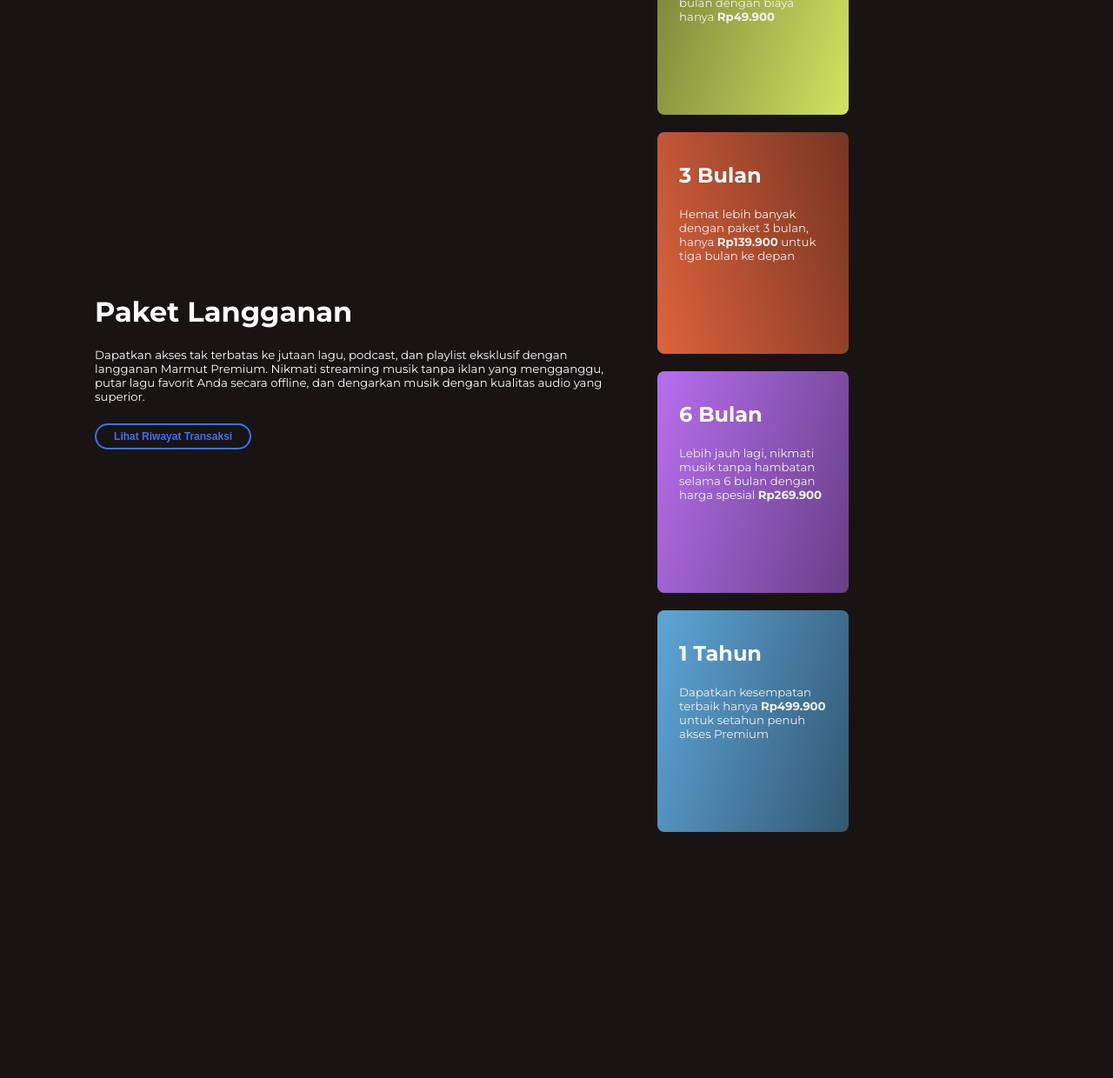
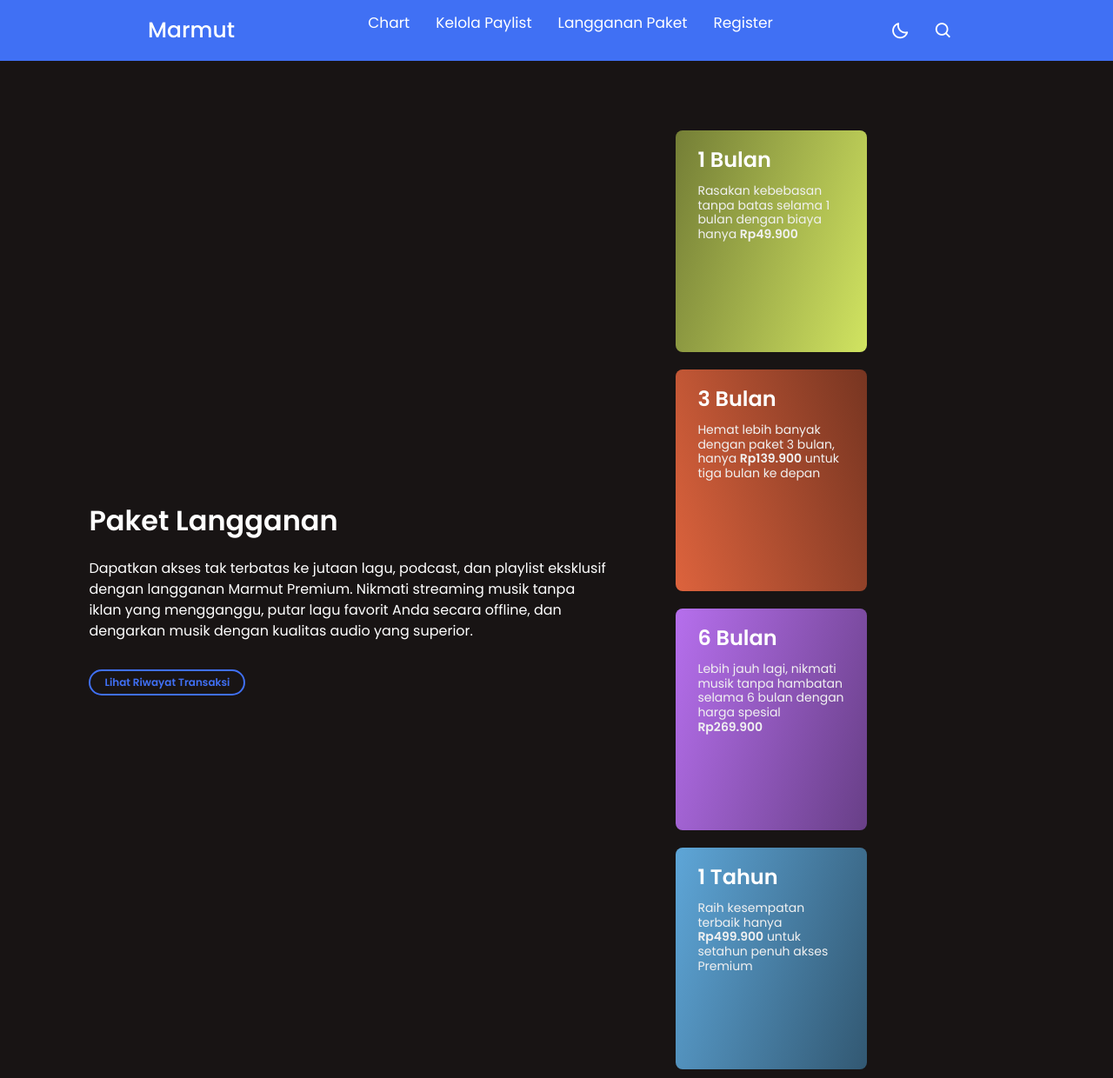
Before and after one commit to TK-Basdat-F3/Marmut-F3, a Django app: page /kuning/subscribe_menu in a window 1280 px wide. Shown: the whole page at 87% size. Before the commit the page ends 957 px from the top, so only its background shows below. Run offline with Django 5.2, Linux system fonts and the light colour scheme.

Commit message:
fitur kuning - implement navbar

```diff
--- a/kuning/templates/subscribe.html
+++ b/kuning/templates/subscribe.html
@@ -1,42 +1,51 @@
+{% extends 'base.html' %}
+
+{% block meta %}
+{% include 'navbar_pengguna.html' %}
+<link href="https://fonts.googleapis.com/css2?family=Montserrat:ital,wght@0,100..900;1,100..900&display=swap" rel="stylesheet">
+<link rel="stylesheet" href="https://cdnjs.cloudflare.com/ajax/libs/font-awesome/6.5.2/css/all.min.css">
+{% endblock meta %}
+
+{% block content %}
 <html>
     <head>
         <meta name="viewport" content="width=device-width, initial-scale=1.0">
         <title>Marmut</title>
         <link href="https://fonts.googleapis.com/css2?family=Montserrat:ital,wght@0,100..900;1,100..900&display=swap" rel="stylesheet">
     </head>
-    <body style="background-color: #181414; font-family: 'Montserrat', sans-serif; padding-top: 70px;">
-        <div class="container" style="padding-left: 8%; padding-right: 8%; box-sizing: border-box;">
-            <div class="row" style="display: flex; height: 95%; align-items: center;">
-                <div class="col" style="flex-basis: 50%; color: white; margin-right: 32px;">
-                    <h1 style="width: 600px; font-size: xx-large;">Paket Langganan</h1>
-                    <h5 style="width: 600px; font-weight: 400;">Dapatkan akses tak terbatas ke jutaan lagu, podcast, dan playlist eksklusif dengan langganan Marmut Premium. Nikmati streaming musik tanpa iklan yang mengganggu, putar lagu favorit Anda secara offline, dan dengarkan musik dengan kualitas audio yang superior.</h5>
+    <body style="background-color: #181414; font-family: 'Montserrat', sans-serif; padding-top: 140px;">
+        <div style="padding-left: 8%; padding-right: 8%; box-sizing: border-box;">
+            <div style="display: flex; height: 95%; align-items: center;">
+                <div style="flex-basis: 50%; color: white; margin-right: 60px;">
+                    <h1 style="width: 600px; font-size: xx-large; font-weight: 600; margin-bottom: 24px;">Paket Langganan</h1>
+                    <p style="width: 600px; font-weight: 400; margin-bottom: 32px;">Dapatkan akses tak terbatas ke jutaan lagu, podcast, dan playlist eksklusif dengan langganan Marmut Premium. Nikmati streaming musik tanpa iklan yang mengganggu, putar lagu favorit Anda secara offline, dan dengarkan musik dengan kualitas audio yang superior.</p>
                     <a href="{% url 'kuning:subscribe_history' %}" style="text-decoration: none; color: #4070F4;">
-                        <button class="btn">Lihat Riwayat Transaksi</button>
+                        <button class="kuning-btn">Lihat Riwayat Transaksi</button>
                     </a>
                 </div>
-                <div class="col" style="flex-basis: 50%; color: white;">
+                <div style="flex-basis: 50%; color: white;">
                     <a href="{% url 'kuning:subscribe_form' %}" style="text-decoration: none; color: inherit;">
-                        <div class="card" style="width: 220px; height: 255px; display: inline-block; border-radius: 8px; padding: 15px 25px; box-sizing: border-box; cursor: pointer; margin: 10px 15px; background: linear-gradient(287deg, #D1E461 0%, #747E36 100%); transition: transform 0.5s;">
-                            <h2>1 Bulan</h2>
-                            <h5 style="height: 140px; color: #f1f1f1; font-weight: 400;">Rasakan kebebasan tanpa batas selama 1 bulan dengan biaya hanya <b>Rp49.900</b></h5>
+                        <div class="kuning-card" style="width: 220px; height: 255px; display: inline-block; border-radius: 8px; padding: 20px 25px; box-sizing: border-box; cursor: pointer; margin: 10px 15px; background: linear-gradient(287deg, #D1E461 0%, #747E36 100%); transition: transform 0.5s;">
+                            <h2 style="color: white; font-size: 24px; margin-bottom: 12px; font-weight: 600;">1 Bulan</h2>
+                            <h5 style="height: 140px; color: #f1f1f1; font-weight: 400; font-size: 14px;">Rasakan kebebasan tanpa batas selama 1 bulan dengan biaya hanya <b>Rp49.900</b></h5>
                         </div>
                     </a>
                     <a href="{% url 'kuning:subscribe_form' %}" style="text-decoration: none; color: inherit;">
-                        <div class="card" style="width: 220px; height: 255px; display: inline-block; border-radius: 8px; padding: 15px 25px; box-sizing: border-box; cursor: pointer; margin: 10px 15px; background: linear-gradient(73deg, #DD633D 0%, #773521 100%); transition: transform 0.5s;">
-                            <h2>3 Bulan</h2>
-                            <h5 style="height: 140px; color: #f1f1f1; font-weight: 400;">Hemat lebih banyak dengan paket 3 bulan, hanya <b>Rp139.900</b> untuk tiga bulan ke depan</h5>
+                        <div class="kuning-card" style="width: 220px; height: 255px; display: inline-block; border-radius: 8px; padding: 20px 25px; box-sizing: border-box; cursor: pointer; margin: 10px 15px; background: linear-gradient(73deg, #DD633D 0%, #773521 100%); transition: transform 0.5s;">
+                            <h2 style="color: white; font-size: 24px; margin-bottom: 12px; font-weight: 600;">3 Bulan</h2>
+                            <h5 style="height: 140px; color: #f1f1f1; font-weight: 400; font-size: 14px;">Hemat lebih banyak dengan paket 3 bulan, hanya <b>Rp139.900</b> untuk tiga bulan ke depan</h5>
                         </div>
                     </a>
                     <a href="{% url 'kuning:subscribe_form' %}" style="text-decoration: none; color: inherit;">
-                        <div class="card" style="width: 220px; height: 255px; display: inline-block; border-radius: 8px; padding: 15px 25px; box-sizing: border-box; cursor: pointer; margin: 10px 15px; background: linear-gradient(107deg, #B66FED 0%, #683F87 100%); transition: transform 0.5s;">
-                            <h2>6 Bulan</h2>
-                            <h5 style="height: 140px; color: #f1f1f1; font-weight: 400;">Lebih jauh lagi, nikmati musik tanpa hambatan selama 6 bulan dengan harga spesial <b>Rp269.900</b></h5>
+                        <div class="kuning-card" style="width: 220px; height: 255px; display: inline-block; border-radius: 8px; padding: 20px 25px; box-sizing: border-box; cursor: pointer; margin: 10px 15px; background: linear-gradient(107deg, #B66FED 0%, #683F87 100%); transition: transform 0.5s;">
+                            <h2 style="color: white; font-size: 24px; margin-bottom: 12px; font-weight: 600;">6 Bulan</h2>
+                            <h5 style="height: 140px; color: #f1f1f1; font-weight: 400; font-size: 14px;">Lebih jauh lagi, nikmati musik tanpa hambatan selama 6 bulan dengan harga spesial <b>Rp269.900</b></h5>
                         </div>
                     </a>
                     <a href="{% url 'kuning:subscribe_form' %}" style="text-decoration: none; color: inherit;">
-                        <div class="card" style="width: 220px; height: 255px; display: inline-block; border-radius: 8px; padding: 15px 25px; box-sizing: border-box; cursor: pointer; margin: 10px 15px; background: linear-gradient(107deg, #5EA6D8 0%, #325872 100%); transition: transform 0.5s;">
-                            <h2>1 Tahun</h2>
-                            <h5 style="height: 140px; color: #f1f1f1; font-weight: 400;">Dapatkan kesempatan terbaik hanya <b>Rp499.900</b> untuk setahun penuh akses Premium</h5>
+                        <div class="kuning-card" style="width: 220px; height: 255px; display: inline-block; border-radius: 8px; padding: 20px 25px; box-sizing: border-box; cursor: pointer; margin: 10px 15px; background: linear-gradient(107deg, #5EA6D8 0%, #325872 100%); transition: transform 0.5s;">
+                            <h2 style="color: white; font-size: 24px; margin-bottom: 12px; font-weight: 600;">1 Tahun</h2>
+                            <h5 style="height: 140px; color: #f1f1f1; font-weight: 400; font-size: 14px;">Raih kesempatan terbaik hanya <b>Rp499.900</b> untuk setahun penuh akses Premium</h5>
                         </div>
                     </a>
                 </div>
@@ -46,10 +55,10 @@
 </html>
 
 <style>
-    .card:hover {
+    .kuning-card:hover {
         transform: translateY(-10px);
     }
-    .btn {
+    .kuning-btn {
         width: 180px;
         height: 30px;
         border-radius: 25px;
@@ -60,8 +69,9 @@
         background-color: transparent;
         transition: background-color 0.3s ease;
     }
-    .btn:hover {
+    .kuning-btn:hover {
         color: black;
         background-color: #4070F4;
     }
 </style>
+{% endblock content %}
--- a/main/templates/navbar_pengguna.html
+++ b/main/templates/navbar_pengguna.html
@@ -32,7 +32,7 @@
                 <ul class="nav-links">
                     <li><a href="#">Chart</a></li>
                     <li><a href="#">Kelola Paylist</a></li>
-                    <li><a href="#">Langganan Paket</a></li>
+                    <li><a href="{% url 'kuning:subscribe_menu' %}">Langganan Paket</a></li>
                     <li><a href="#">Register</a></li>
                 </ul>
             </div>
@@ -46,7 +46,7 @@
                 <div class="searchBox">
                    <div class="searchToggle">
                     <i class='bx bx-x cancel'></i>
-                    <i class='bx bx-search search'></i>
+                    <i class='bx bx-search search' id="searchBtn"></i>
                    </div>
 
                     <div class="search-field">
@@ -89,6 +89,12 @@ const body = document.querySelector("body"),
         searchToggle.addEventListener("click" , () =>{
         searchToggle.classList.toggle("active");
       });
+
+    // js code to redirect search btn
+    const searchBtn = document.getElementById("searchBtn");
+    searchBtn.addEventListener("click", () => {
+        window.location.href = "{% url 'kuning:search_content' %}";
+    });
 
 
 //   js code to toggle sidebar
```
Also changed, not shown: kuning/templates/downloaded_songs.html (+17 -7 lines), kuning/templates/search_content.html (+10 -0 lines), kuning/templates/search_found.html (+14 -4 lines), kuning/templates/subscribe_history.html (+14 -4 lines), main/templates/dashboard_label.html (+15 -5 lines), main/templates/dashboard_user.html (+17 -7 lines).
